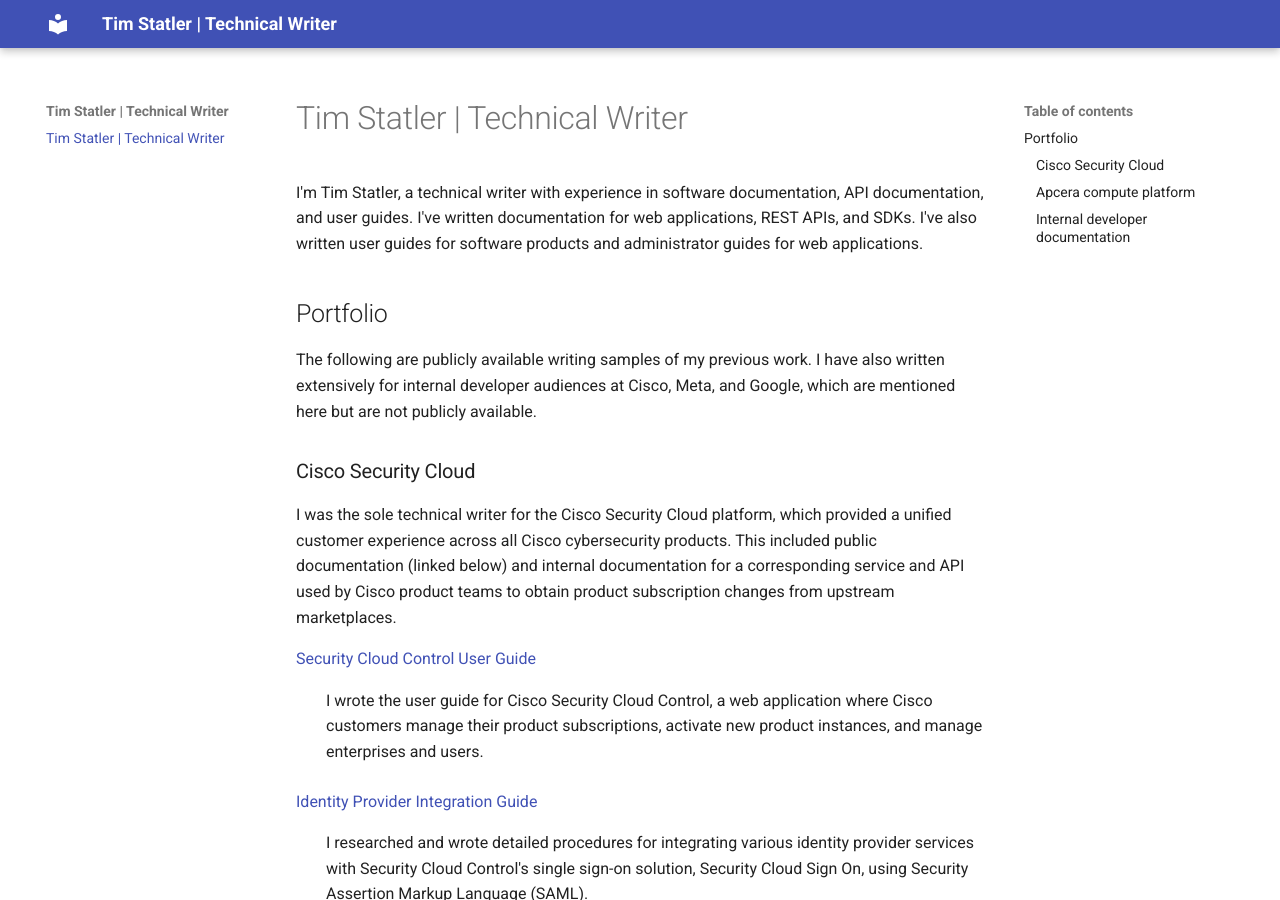
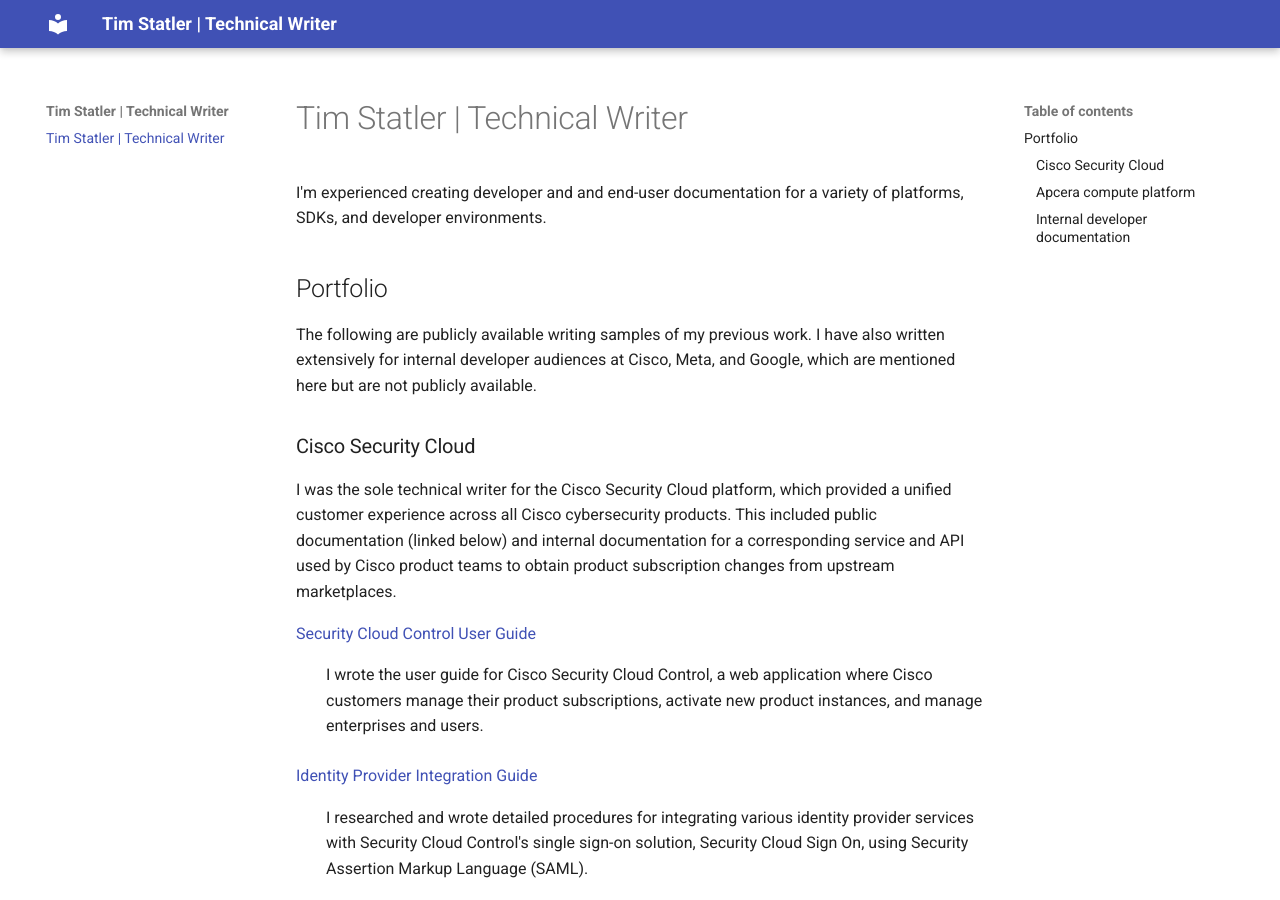
Before and after one commit to tstatler/portfolio, an MkDocs documentation site: the page built from docs/index.md, in a window 1280 px wide and 900 px high. Built offline with MkDocs 1.6.1 and Material for MkDocs 9.7.7, drawn with Linux system fonts in a browser that asks for light colours.

Commit message:
Revise personal introduction in index.md
Updated personal description to highlight experience in creating developer and end-user documentation.

```diff
--- a/docs/index.md
+++ b/docs/index.md
@@ -2,7 +2,7 @@
 title: Tim Statler | Technical Writer
 ---
 
-I'm Tim Statler, a technical writer with experience in software documentation, API documentation, and user guides. I've written documentation for web applications, REST APIs, and SDKs. I've also written user guides for software products and administrator guides for web applications.
+I'm experienced creating developer and and end-user documentation for a variety of platforms, SDKs, and developer environments.
 
 ## Portfolio
 
```
